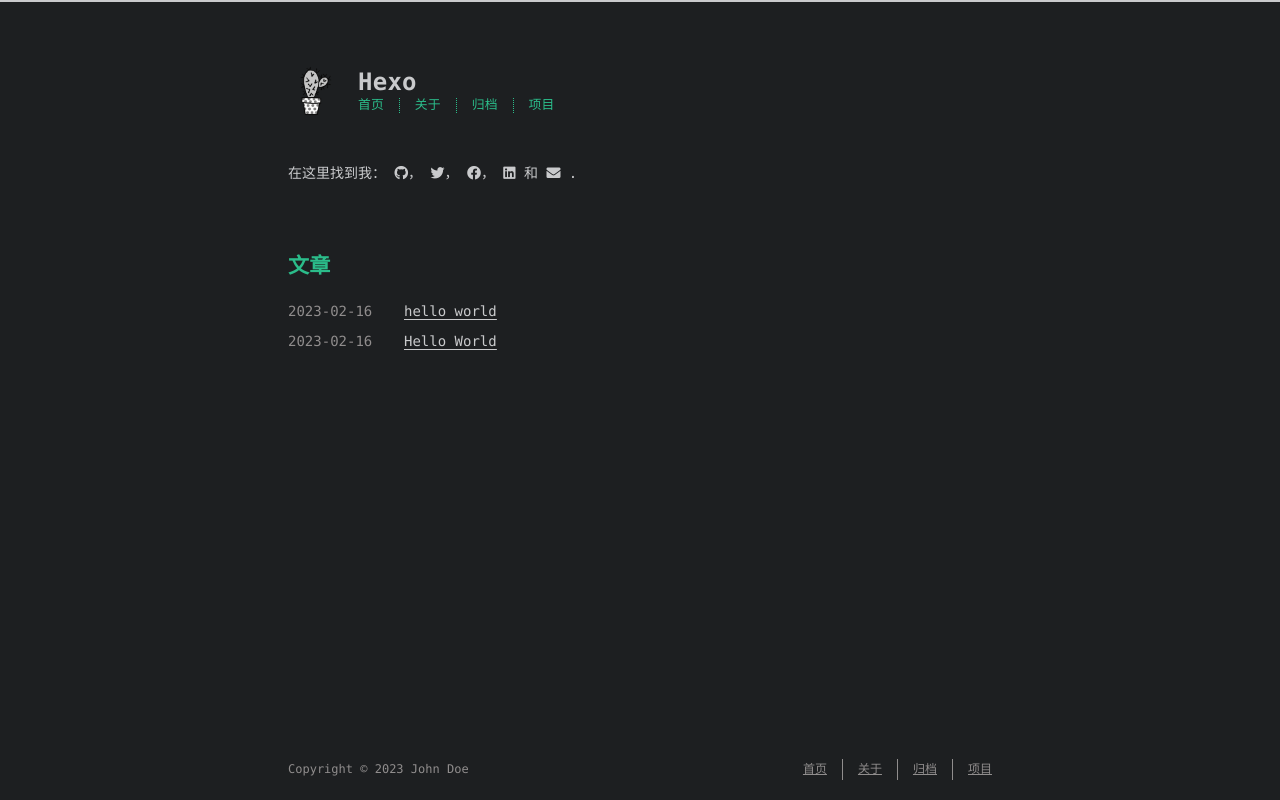
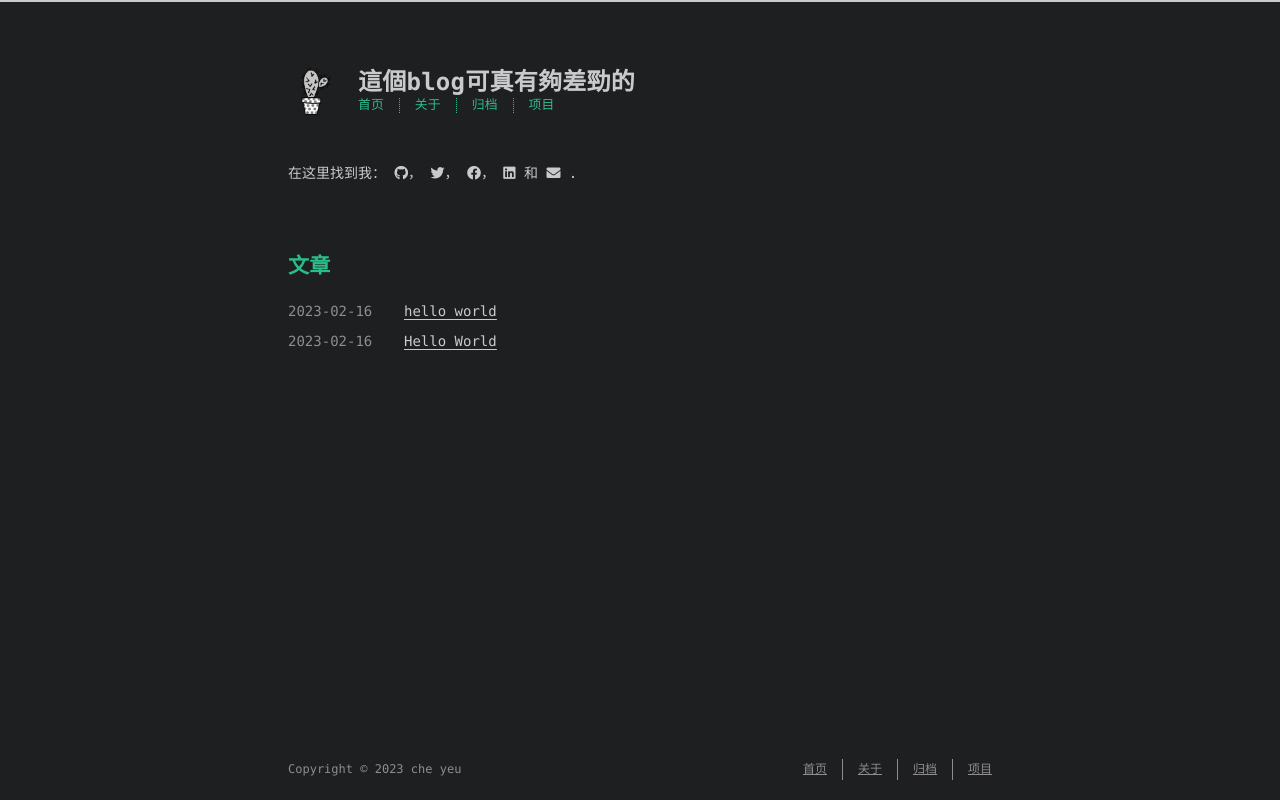
Before and after one commit to sonspot/sonspot.github.io, a plain HTML site: page index.html in a window 1280 px wide. Drawn offline with nearby package versions, Linux system fonts and the light colour scheme; a web font is replaced by a local one.

Commit message:
Site updated: 2023-02-16 16:21:13

```diff
--- a/index.html
+++ b/index.html
@@ -7,11 +7,11 @@
     <meta name="HandheldFriendly" content="True">
     <meta name="viewport" content="width=device-width, initial-scale=1, maximum-scale=5" />
     <meta property="og:type" content="website">
-<meta property="og:title" content="Hexo">
+<meta property="og:title" content="這個blog可真有夠差勁的">
 <meta property="og:url" content="http://example.com/index.html">
-<meta property="og:site_name" content="Hexo">
+<meta property="og:site_name" content="這個blog可真有夠差勁的">
 <meta property="og:locale" content="zh_CN">
-<meta property="article:author" content="John Doe">
+<meta property="article:author" content="che yeu">
 <meta name="twitter:card" content="summary">
 
 
@@ -32,7 +32,7 @@
 
 
     <!-- title -->
-    <title>Hexo</title>
+    <title>這個blog可真有夠差勁的</title>
     <!-- styles -->
 
 <link rel="stylesheet" href="/css/style.css">
@@ -58,7 +58,7 @@
 
 
     <div id="title">
-      <h1>Hexo</h1>
+      <h1>這個blog可真有夠差勁的</h1>
     </div>
   </a>
   <div id="nav">
@@ -194,7 +194,7 @@
 
 
     2023
-    John Doe
+    che yeu
   </div>
   <div class="footer-right">
     <nav>
```
Also changed, not shown: 2023/02/16/hello-world-1/index.html (+4 -4 lines), 2023/02/16/hello-world/index.html (+4 -4 lines), 404.html (+6 -6 lines), about/index.html (+4 -4 lines), archives/2023/02/index.html (+5 -5 lines), archives/2023/index.html (+5 -5 lines), archives/index.html (+5 -5 lines).
